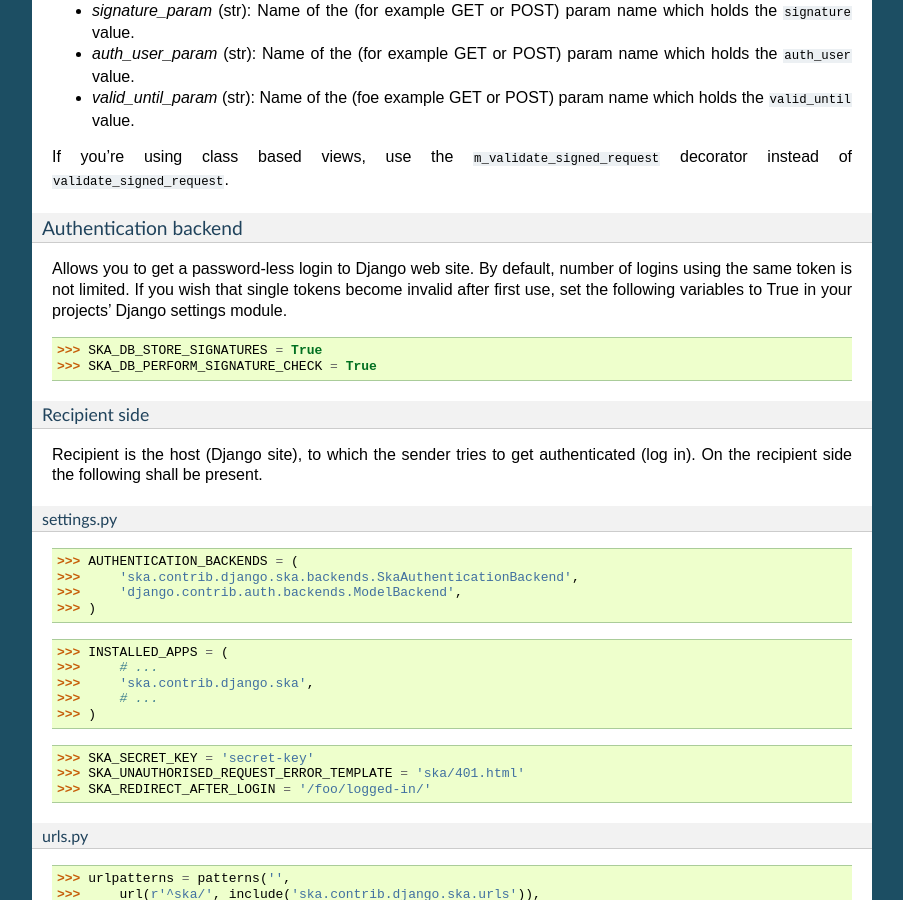
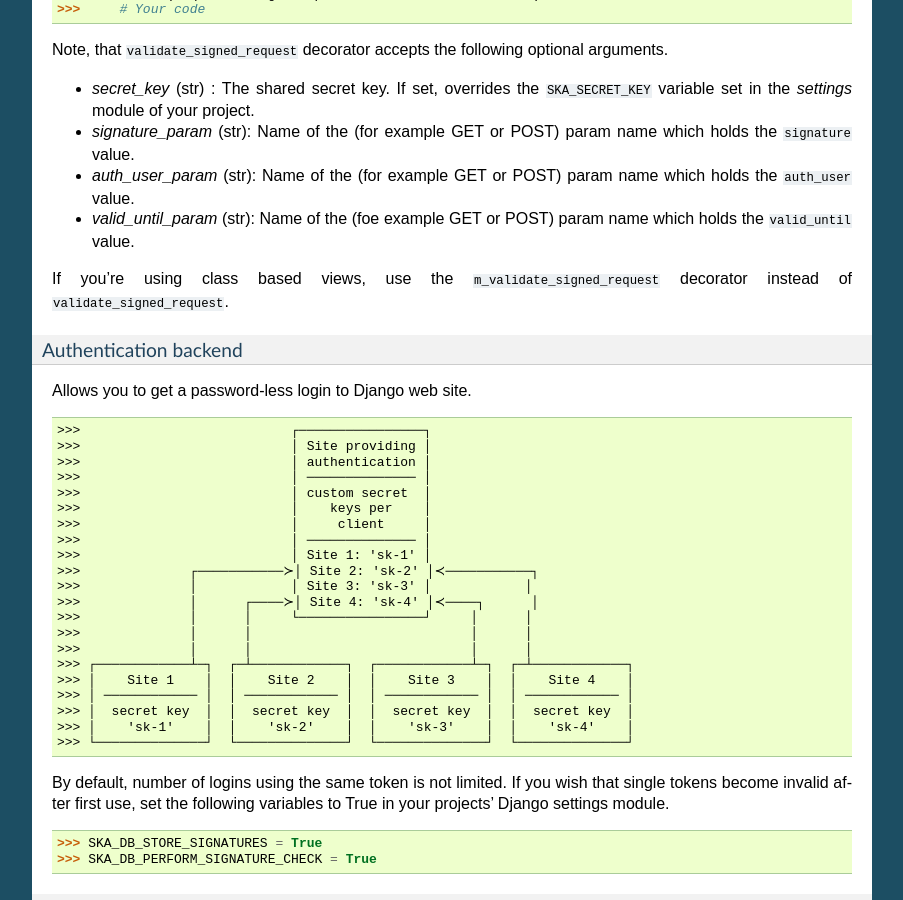
Before and after one commit to barseghyanartur/ska, a Sphinx documentation site: the page built from docs/index.rst, in a window 1280 px wide and 900 px high, scrolled down 8479 px. Shown: the whole window, without its empty margins (198-1101 px from the left). Built offline with Sphinx 7.4.7, drawn with Linux system fonts in a browser that asks for light colours; pages that are not in the unit, such as notebooks, are missing from menus; some of the changed text lies outside the part shown.

Commit message:
docs updated

```diff
--- a/docs/index.rst
+++ b/docs/index.rst
@@ -20,6 +20,13 @@ which are used to sign the requests.
 
 On the recipient side, (HTTP request) data is validated using the shared Secret Key. It's being checked
 whether signature is valid and not expired.
+
+>>> ┌─────────────┐           Data              ┌─────────────┐
+>>> │   Host 1    ├────────────────────────────≻│   Host 2    │
+>>> │ ─────────── │                             │ ─────────── │
+>>> │ secret key  │                             │ secret key  │
+>>> │ 'my-secret' │≺────────────────────────────┤ 'my-secret' │
+>>> └─────────────┘           Data              └─────────────┘
 
 Features
 ===================================================
@@ -466,9 +473,33 @@ of ``validate_signed_request``.
 
 Authentication backend
 ~~~~~~~~~~~~~~~~~~~~~~~~~~~~~~~~~~~~~~~~~~~~~~~~~~~
-Allows you to get a password-less login to Django web site. By default, number of logins using the
-same token is not limited. If you wish that single tokens become invalid after first use, set
-the following variables to True in your projects' Django settings module.
+Allows you to get a password-less login to Django web site.
+
+>>>                           ┌────────────────┐
+>>>                           │ Site providing │
+>>>                           │ authentication │
+>>>                           │ ────────────── │
+>>>                           │ custom secret  │
+>>>                           │    keys per    │
+>>>                           │     client     │
+>>>                           │ ────────────── │
+>>>                           │ Site 1: 'sk-1' │
+>>>              ┌───────────≻│ Site 2: 'sk-2' │≺───────────┐
+>>>              │            │ Site 3: 'sk-3' │            │
+>>>              │      ┌────≻│ Site 4: 'sk-4' │≺────┐      │
+>>>              │      │     └────────────────┘     │      │
+>>>              │      │                            │      │
+>>>              │      │                            │      │
+>>> ┌────────────┴─┐  ┌─┴────────────┐  ┌────────────┴─┐  ┌─┴────────────┐
+>>> │    Site 1    │  │    Site 2    │  │    Site 3    │  │    Site 4    │
+>>> │ ──────────── │  │ ──────────── │  │ ──────────── │  │ ──────────── │
+>>> │  secret key  │  │  secret key  │  │  secret key  │  │  secret key  │
+>>> │    'sk-1'    │  │    'sk-2'    │  │    'sk-3'    │  │    'sk-4'    │
+>>> └──────────────┘  └──────────────┘  └──────────────┘  └──────────────┘
+
+By default, number of logins using the same token is not limited. If you wish that single
+tokens become invalid after first use, set the following variables to True in your
+projects' Django settings module.
 
 >>> SKA_DB_STORE_SIGNATURES = True
 >>> SKA_DB_PERFORM_SIGNATURE_CHECK = True
```
Also changed, not shown: README.rst (+34 -3 lines).
